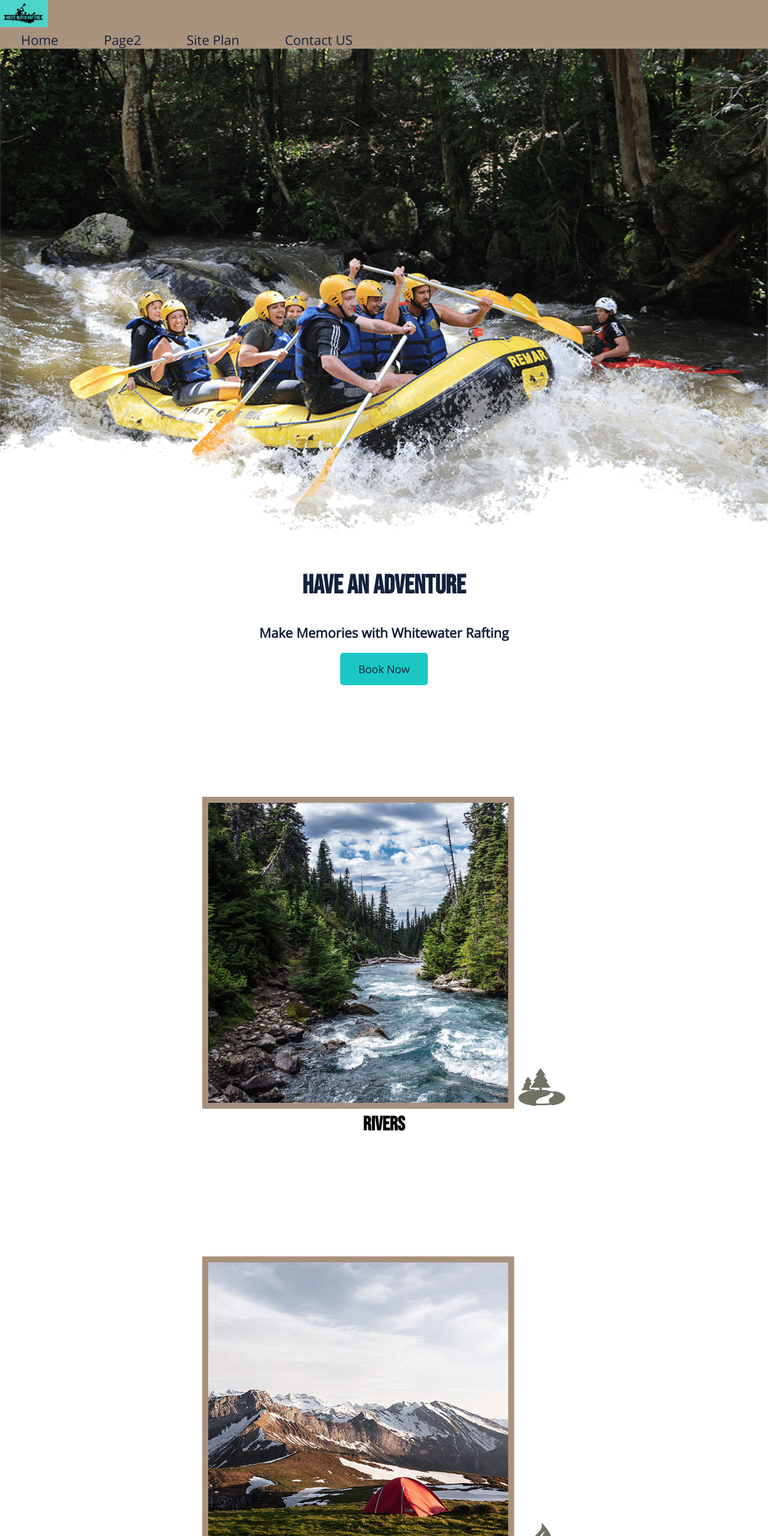
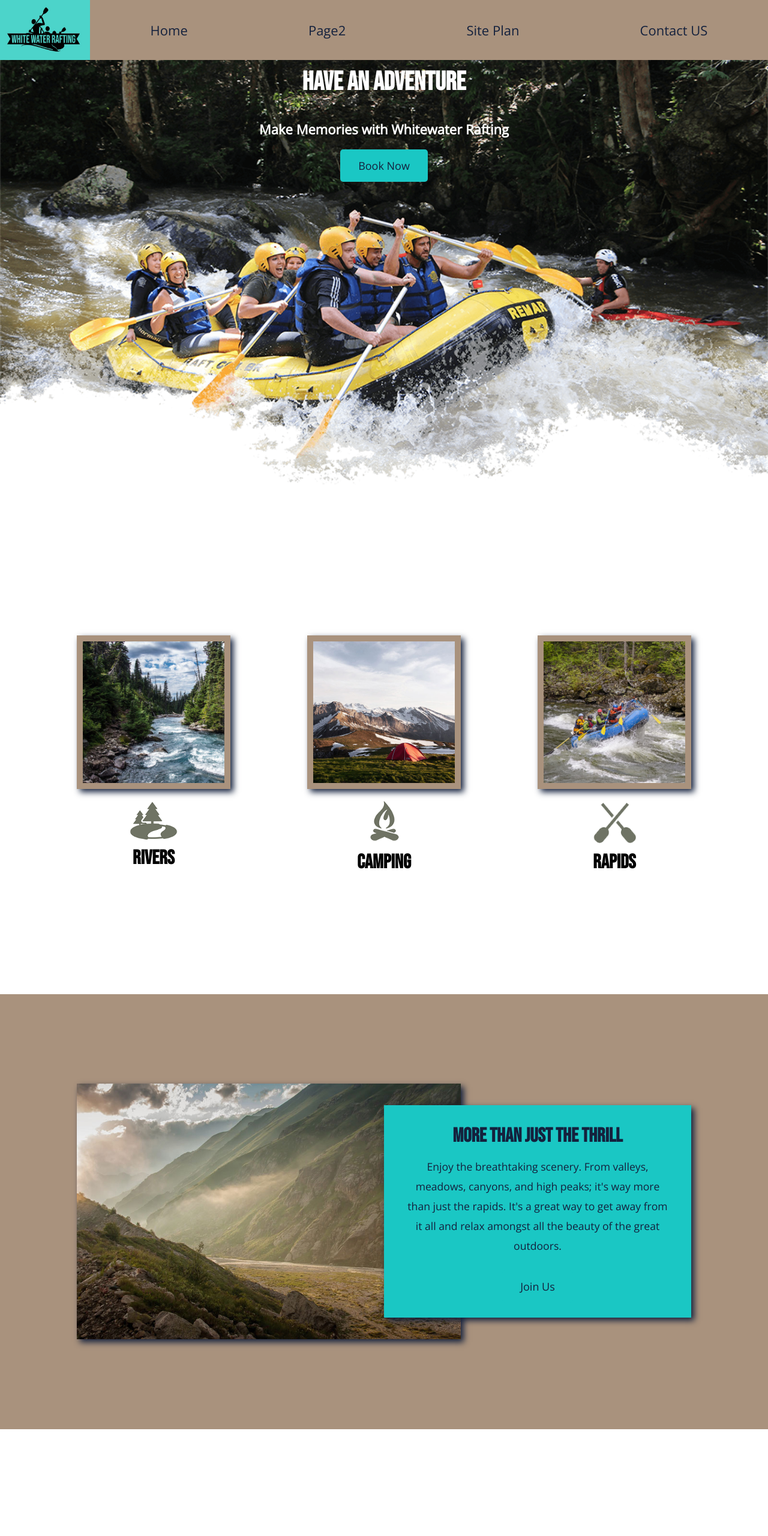
Before and after one commit to lau17002/lau17002.github.io, a plain HTML site: page wwr/index.html in a window 1280 px wide. Shown: the top 2560 px of the page at 60% size. Drawn offline with nearby package versions, Linux system fonts and the light colour scheme.

Commit message:
finished

```diff
--- a/wwr/index.html
+++ b/wwr/index.html
@@ -28,7 +28,7 @@
                 <h1 class="home-title">Have An Adventure</h1>
                 <h4>Make Memories with Whitewater Rafting</h4>
                 <div class="button-box">
-                    <a class="book" href="contactus.html">Book Now</a>
+                    <a class="book" href="rates.html">Book Now</a>
                 </div>
             </section>
         </div>
--- a/wwr/styles/style.css
+++ b/wwr/styles/style.css
@@ -10,6 +10,13 @@ body {
 
 header {
     background-color: #A9927D;
+    display: grid;
+    grid-template-columns: 150px auto;
+}
+
+nav {
+    display:flex;
+    justify-content: space-around;
 }
 
 section h2 {
@@ -30,13 +37,32 @@ footer h3 a:hover {
     color:#14213D;
 }
 
-h4 {
-    color: #14213D;
-}
-
 #content {
     max-width: 1600px;
     margin: 0 auto;
+}
+
+#hero {
+    display: grid;
+    grid-template-columns: 1fr 3fr 1fr;
+    margin-top: -100px;
+}
+
+#hero-box {
+    grid-column: 1/4;
+    grid-row: 1/3;
+    z-index: -1;
+}
+
+#hero-msg {
+    grid-column: 2/3;
+    grid-row: 1/2;
+    margin-top: 100px;
+}
+
+#hero-msg h1, #hero-msg h4 {
+    text-align: center;
+    color: white;
 }
 
 nav a {
@@ -46,12 +72,43 @@ nav a {
     padding: 35px;
 }
 
-#hero-msg h1, #hero-msg h4 {
-    text-align: center;
+.home-grid {
+    display: grid;
+    grid-template-columns: 1fr 1fr 1fr 1fr 1fr 1fr 1fr 1fr 1fr 1fr;
+}
+
+.card-img, .mountains {
+    width: 100%;
+}
+
+.rivers-card {
+    grid-column: 2/4;
+    grid-row: 2/3;
+}
+
+.camping-card {
+    grid-column: 5/7;
+    grid-row: 2/3;
+}
+
+.rapids-card {
+    grid-column: 8/10;
+    grid-row: 2/3;
+}
+
+.mountains {
+    grid-column: 2/7;
+    grid-row: 5/8;
+    box-shadow: 5px 5px 10px #14213D;
 }
 
 .button-box {
     text-align: center;
+}
+
+.card-img:hover {
+    opacity: .6;
+    transform: scale(1.1);
 }
 
 main section {
@@ -59,7 +116,10 @@ main section {
 }
 
 #background {
+    background-color: #a9927d;
     height: 725px;
+    grid-column: 1/11;
+    grid-row: 4/9;
 }
 
 nav a:hover {
@@ -82,20 +142,22 @@ nav a:hover {
     color: #a9927d;
 }
 
-#background {
-    background-color: #a9927d;
-}
-
 .msg {
     background-color: #1AC7C4;
     line-height: 1.5em;
     padding: 35px;
+    grid-column: 6/10;
+    grid-row: 6/7;
+    box-shadow: 5px 5px 10px #14213D;
 }
 
 footer {
     background-color: #a9927d;
     padding: 25px 50px;
     margin-top: 200px;
+    display: flex;
+    justify-content: space-around;
+    align-items: center;
 }
 
 .home-title {
@@ -121,7 +183,8 @@ footer {
 }
 
 .logo {
-    width: 80px;
+    height: 100%;
+    width: 100%;
 }
 
 #hero-img {
@@ -130,6 +193,8 @@ footer {
 
 #logo-link {
     padding-top: 5px;
+    justify-self: center;
+    align-self: center;
 }
 
 footer .social img {
@@ -141,9 +206,53 @@ footer .social img {
 }
 
 .card-img {
-    border: 10px solid #a9927d;;
+    border: 10px solid #a9927d;
+    transition: transform .5s;
+    box-shadow: 5px 5px 10px #14213D;
 }
 
 main section img {
     box-sizing: border-box;
 }
+
+@media screen and (max-width: 900px) {
+    #hero, .home-grid {
+        display: block;
+        height: auto;
+    }
+    nav, footer {
+        flex-direction: column;
+    }
+    nav a {
+        display: block;
+        padding: 15px;
+    }
+    #hero {
+        margin-top: 0;
+    }
+    #hero-msg {
+        margin-top: 0;
+    }
+    #hero-msg h4 {
+        display: none;
+    }
+    .home-title {
+        font-size: 25px;
+        color: #6f7364;
+    }
+    .rivers-card, .camping-card, .rapids-card {
+        margin: 50px auto;
+        width: 60%;
+    }
+    #background {
+        display: none;
+    }
+    .mountains, .msg {
+        width: 80%;
+        display: block;
+        margin: 0 auto;
+    }
+    footer {
+        margin-top: 25px;
+    }
+}
```
